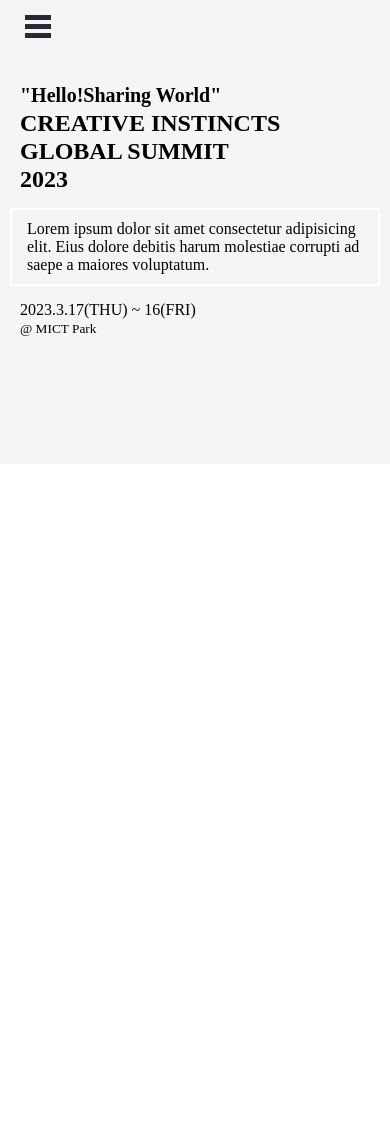
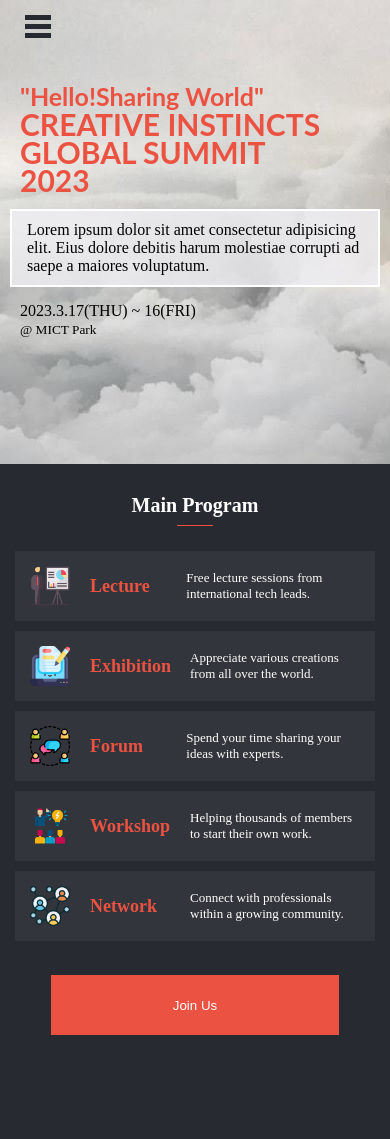
Before and after one commit to anbehindY/Techscape-3AM, a website: page index.html in a window 390 px wide. Before the commit the page ends 844 px from the top, so only its background shows below. Drawn offline with Linux system fonts and the light colour scheme; a web font is replaced by a local one.

Commit message:
Add main section to the mobile page

```diff
--- a/index.html
+++ b/index.html
@@ -22,7 +22,7 @@
         <div class="menuButton">
             <div class="menuBar"></div>
         </div>
-        <div class="logo"><a href="#"><img src="images/Techscape_logo.png" alt="techscape logo" width="50px" height="50px" /></a></div>
+        <div class="logo"><a href="#"><img src="images/Techscape_logo.png" alt="techscape logo" width="40px" height="40px" /></a></div>
         <nav class="menuItems">
             <a href="">About</a>
             <a href="">Program</a>
@@ -46,6 +46,38 @@
             <small>@ MICT Park</small>
         </p>
     </section>
+    <main id="mainProgram">
+        <h1 class="mainHeader">
+            Main Program
+        </h1>
+        <span class="redBar"></span>
+        <div class="mainBox">
+            <img src="images/lecture.png" alt="lecture logo" width="40px" height="40px"/>
+            <h2>Lecture</h2>
+            <p>Free lecture sessions from international tech leads.</p>
+        </div>
+        <div class="mainBox">
+            <img src="images/blog.png" alt="exhibtion logo" width="40px" height="40px"/>
+            <h2>Exhibition</h2>
+            <p>Appreciate various creations from all over the world.</p>
+        </div>
+        <div class="mainBox">
+            <img src="images/forum.png" alt="forum logo" width="40px" height="40px"/>
+            <h2>Forum</h2>
+            <p>Spend your time sharing your ideas with experts.</p>
+        </div>
+        <div class="mainBox">
+            <img src="images/workshop.png" alt="workshop logo" width="40px" height="40px"/>
+            <h2>Workshop</h2>
+            <p>Helping thousands of members to start their own work.</p>
+        </div>
+        <div class="mainBox">
+            <img src="images/network.png" alt="Network logo" width="40px" height="40px"/>
+            <h2>Network</h2>
+            <p>Connect with professionals within a growing community.</p>
+        </div>
+        <button id="join" type="submit">Join Us</button>
+    </main>
     <script src="script.js"></script>
 </body>
 </html>
--- a/styles.css
+++ b/styles.css
@@ -47,15 +47,15 @@ div.menuButton::after {
 }
 
 div.menuButton.active::before {
-    transform: rotate(45deg) translate(5px,7px);
+  transform: rotate(45deg) translate(5px, 7px);
 }
 
-div.menuButton.active .menuBar{
+div.menuButton.active .menuBar {
   opacity: 0;
 }
 
 div.menuButton.active::after {
-    transform: rotate(-45deg) translate(6px,-8px);
+  transform: rotate(-45deg) translate(6px, -8px);
 }
 
 div.logo {
@@ -74,23 +74,22 @@ nav.menuItems {
 nav.menuItems > a {
   text-decoration: none;
   color: #262626;
-    font-family: 'Lato';
+  font-family: "Lato", sans-serif;
 }
 
 button#ccCampaign {
   width: 30%;
   height: 35px;
-    border: none;
   background-color: #fff;
   align-self: center;
   border: 3px solid #ec5242;
   color: #ec5242;
-    font-family: 'Lato';
+  font-family: "Lato", sans-serif;
   transform: scale(0);
 }
 
 #banner {
-    background-color: whitesmoke;
+  background: url(images/clouds.jpg);
   height: 55vh;
   padding: 80px 10px 0 10px;
 }
@@ -98,6 +97,10 @@ button#ccCampaign {
 #banner > h1 {
   padding: 0 10px;
   line-height: 28px;
+  color: #ec5242;
+  font-family: 'Lato', sans-serif;
+  font-weight: 700;
+  font-size: 30px;
 }
 
 div.intro {
@@ -106,8 +109,62 @@ div.intro {
   padding: 10px 15px;
   margin-bottom: 15px;
   margin-top: 15px;
+  background: #efeef2cf;
 }
 
 p.schedule {
   padding: 0 10px;
 }
+
+main {
+  background-color: #272a31;
+  display: flex;
+  flex-direction: column;
+  gap: 10px;
+  color: #fff;
+  padding: 30px 15px;
+  align-items: center;
+  height: 80vh;
+}
+
+h1.mainHeader {
+  font-size: 20px;
+}
+
+main > span.redBar {
+  width: 10%;
+  height: 1px;
+  background: #ec5242;
+  margin-top: -2px;
+  margin-bottom: 15px;
+}
+
+.mainBox {
+  background-color: rgba(255, 255, 255, 0.05);
+  display: flex;
+  width: 100%;
+  gap: 20px;
+  align-items: center;
+  padding: 15px;
+}
+
+.mainBox > h2 {
+  font-size: 18px;
+  width: 20%;
+  color: #ec5242;
+}
+
+.mainBox > p {
+  width: 60%;
+  padding-left: 14px;
+  font-size: 13px;
+}
+
+button#join {
+  background: #ec5242;
+  width: 80%;
+  height: 60px;
+  border: none;
+  color: #fff;
+  margin-top: 24px;
+}
```
Also changed, not shown: images/blog.png (added), images/clouds.jpg (added), images/forum.png (added), images/lecture.png (added), images/network.png (added), images/workshop.png (added). Lines whose indentation alone changed are shown as unchanged.
